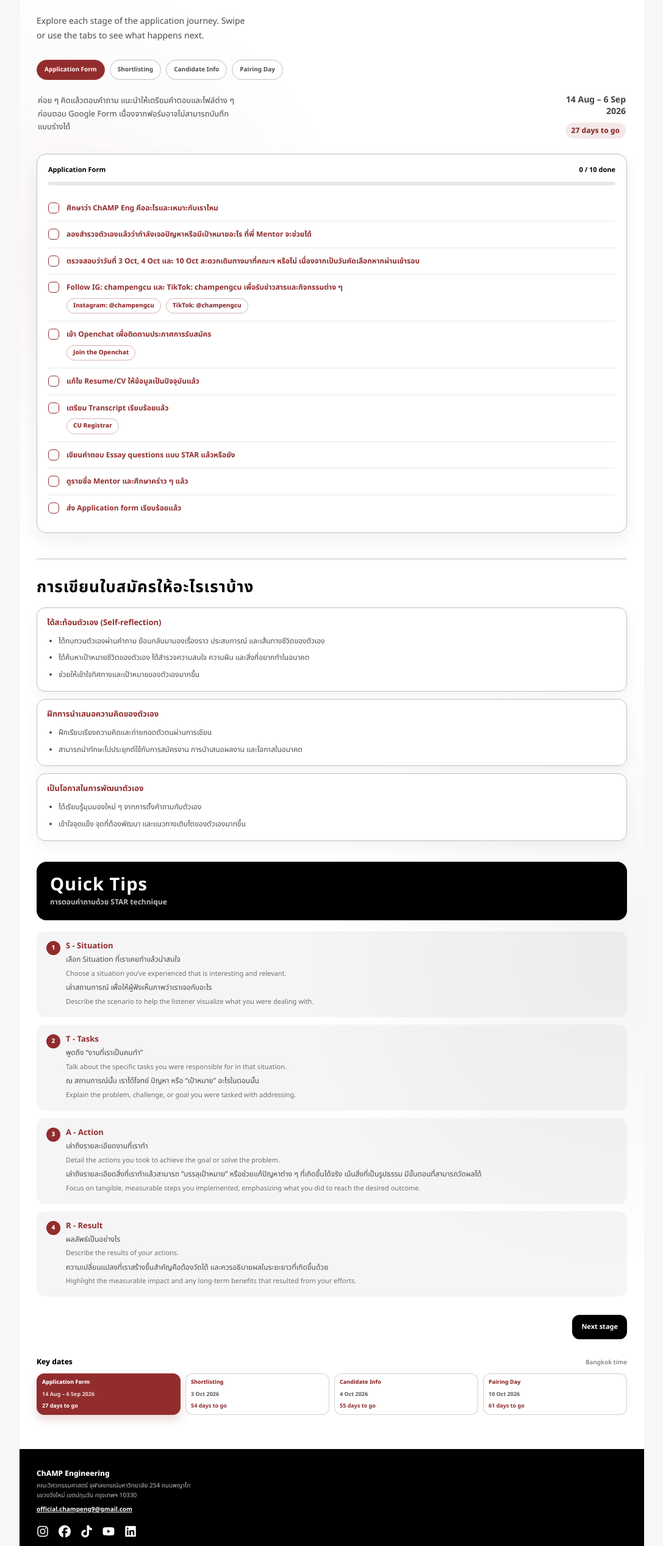
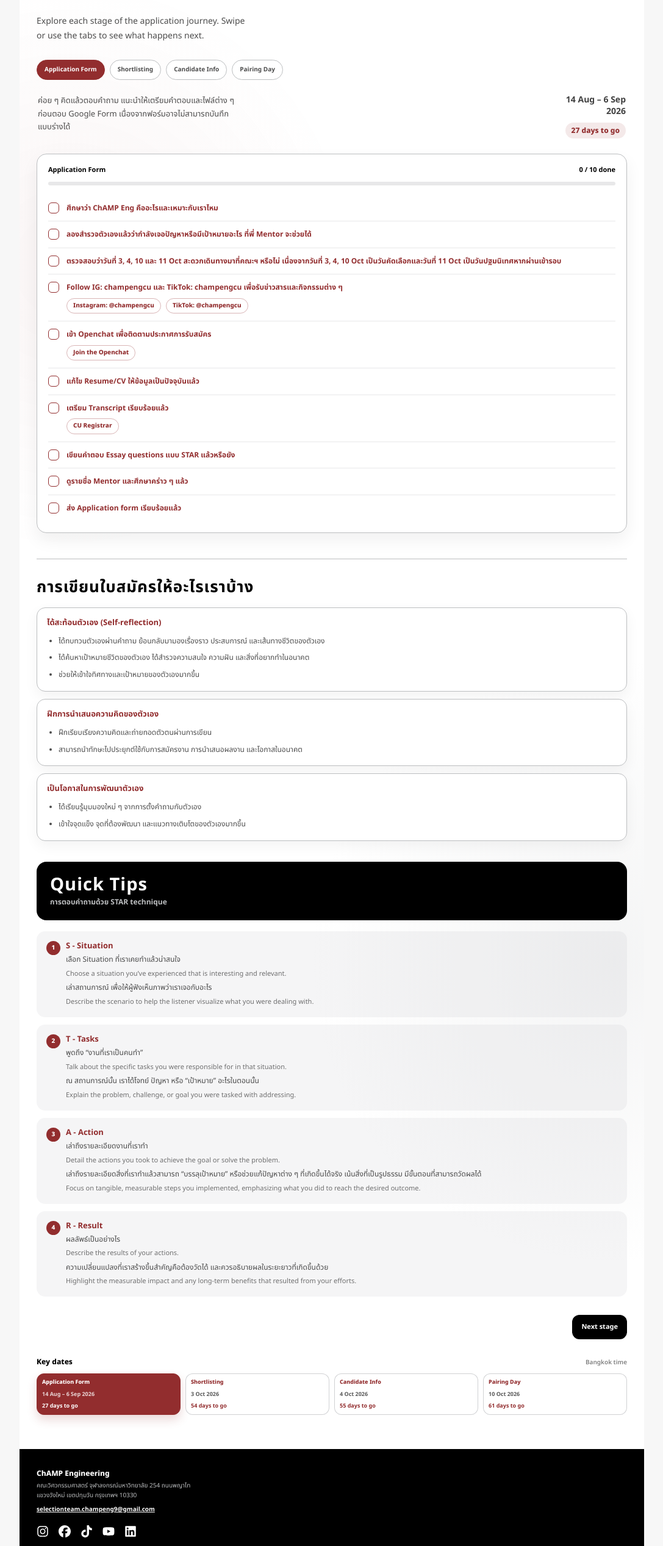
Before and after one commit to khajornritdacha/champ-eng, a Next.js app: page /checklist in a window 1280 px wide. Shown: the part 251-2786 px from the top of the page at 61% size, without its empty margins (96-1183 px from the left). Built offline with nearby package versions, Linux system fonts and the light colour scheme.

Commit message:
fix: edit gmail and checklist text

```diff
--- a/app/components/checklist/application-checklist-data.ts
+++ b/app/components/checklist/application-checklist-data.ts
@@ -40,7 +40,7 @@ export const applicationStages: ApplicationStage[] = [
       },
       {
         id: "check-dates",
-        text: "ตรวจสอบว่าวันที่ 3 Oct, 4 Oct และ 10 Oct สะดวกเดินทางมาที่คณะฯ หรือไม่ เนื่องจากเป็นวันคัดเลือกหากผ่านเข้ารอบ",
+        text: "ตรวจสอบว่าวันที่ 3, 4, 10 และ 11 Oct สะดวกเดินทางมาที่คณะฯ หรือไม่ เนื่องจากวันที่ 3, 4, 10 Oct เป็นวันคัดเลือกและวันที่ 11 Oct เป็นวันปฐมนิเทศหากผ่านเข้ารอบ",
       },
       {
         id: "follow-social",
--- a/app/components/layout/social-footer.tsx
+++ b/app/components/layout/social-footer.tsx
@@ -50,9 +50,9 @@ export function SocialFooter(): React.JSX.Element {
         </p>
         <a
           className="mt-1 inline-block text-[10px] font-bold text-white underline"
-          href="mailto:official.champeng9@gmail.com"
+          href="mailto:selectionteam.champeng9@gmail.com"
         >
-          official.champeng9@gmail.com
+          selectionteam.champeng9@gmail.com
         </a>
       </div>
       <nav aria-label="ChAMP social channels" className="col-span-2 flex gap-4">
```
